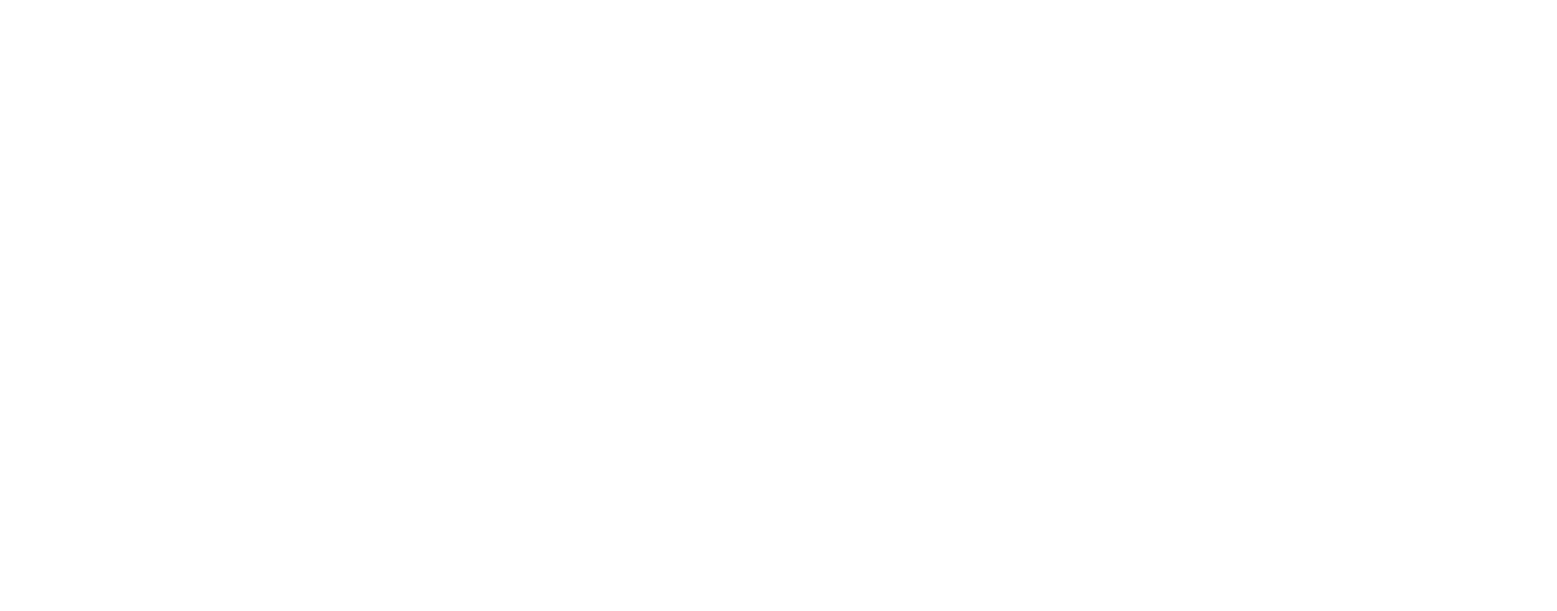
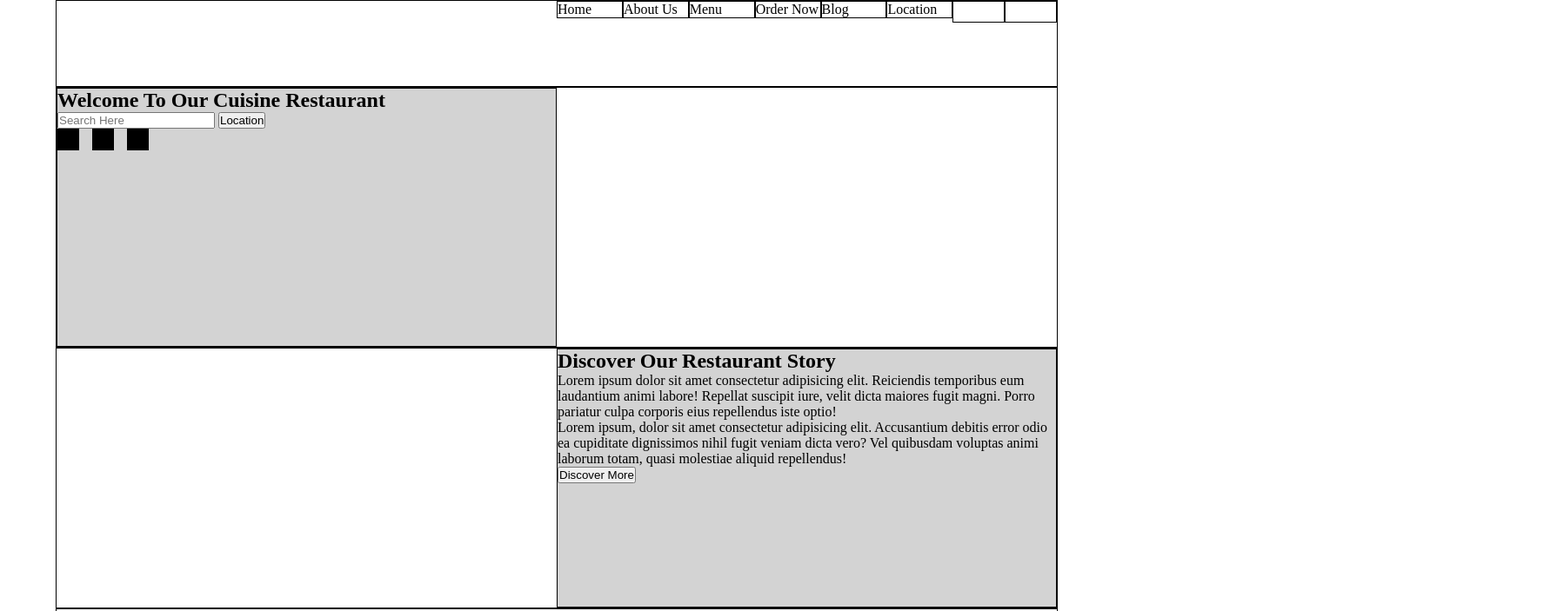
Before and after one commit to kyaaron/restaurant-website, a plain HTML site: page index.html in a window 1280 px wide. Shown: the top 703 px of the page at 87% size, 1790 px wide, since content can reach past the window. Drawn offline with Linux system fonts and the light colour scheme.

Commit message:
updated layouts and added some HTML content for top two sections

```diff
--- a/index.html
+++ b/index.html
@@ -7,6 +7,46 @@
     <link rel="stylesheet" href="styles/styles.css">
 </head>
 <body>
-
+    <header>
+        <nav>
+            <ul>
+                <li>Home</li>
+                <li>About Us</li>
+                <li>Menu</li>
+                <li>Order Now</li>
+                <li>Blog</li>
+                <li>Location</li>
+            </ul>
+            <div class="nav-icon-placeholder"></div>
+            <div class="nav-icon-placeholder"></div>
+        </nav>
+    </header>
+    <main>
+        <section class="welcome-section">
+            <div class="left-content-container">
+                <h1>Welcome To Our Cuisine Restaurant</h1>
+                <form>
+                    <input type="text" placeholder="Search Here" />
+                    <button type="submit">Location</button>
+                </form>
+                <div class="social-links">
+                    <div class="social-icon"></div>
+                    <div class="social-icon"></div>
+                    <div class="social-icon"></div>
+                </div>
+            </div>
+        </section>
+        <section class="discover-section">
+            <div class="right-content-container">
+                <h2>Discover Our Restaurant Story</h2>
+                <p>Lorem ipsum dolor sit amet consectetur adipisicing elit. Reiciendis temporibus eum laudantium animi labore! Repellat suscipit iure, velit dicta maiores fugit magni. Porro pariatur culpa corporis eius repellendus iste optio!</p>
+                <p>Lorem ipsum, dolor sit amet consectetur adipisicing elit. Accusantium debitis error odio ea cupiditate dignissimos nihil fugit veniam dicta vero? Vel quibusdam voluptas animi laborum totam, quasi molestiae aliquid repellendus!</p>
+                <button>Discover More</button>
+            </div>
+        </section>
+        <section class="specility-section"></section>
+        <section class="hours-section"></section>
+        <section class="testimonials-section"></section>
+    </main>
 </body>
 </html>
--- a/styles/styles.css
+++ b/styles/styles.css
@@ -0,0 +1,62 @@
+/***************************
+/* Base Styles
+***************************/
+* {
+    -webkit-box-sizing: border-box;
+    -moz-box-sizing: border-box;
+    box-sizing: border-box;
+    margin: 0;
+    padding: 0;
+}
+/***************************
+/* Layout Styles
+***************************/
+header {
+    border: 1px solid #000;
+    height: 100px;
+    margin: 0 5%;
+}
+section {
+    border: 1px solid #000;
+    height: 300px;
+    margin: 0 5%;
+}
+nav {
+    width: 100%;
+    margin-left: 50%;
+}
+li {
+    border: 1px solid #000;
+    float: left;
+    width: 6.6%;
+    list-style: none;
+}
+.left-content-container {
+    border: 1px solid #000;
+    background-color: lightgray;
+    width: 50%;
+    height: 100%;
+}
+.right-content-container {
+    border: 1px solid #000;
+    background-color: lightgray;
+    float: right;
+    width: 50%;
+    height: 100%;
+}
+/***************************
+/* Display and Theme Styles
+***************************/
+nav > div {
+    height: 25px;
+    width: 5.2%;
+    border: 1px solid #000;
+    float: left;
+}
+.social-icon {
+    height: 25px;
+    width: 25px;
+    margin-right: 15px;
+    background-color: black;
+    float: left;
+}
```
